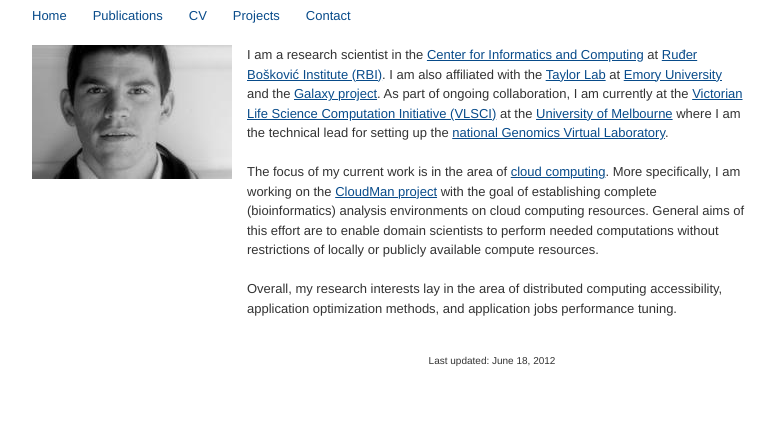
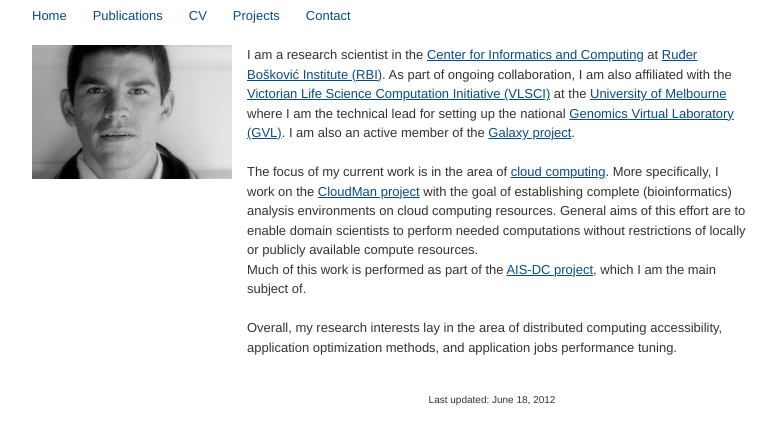
Before and after one commit to afgane/usecloudman, a Django app: template usecloudman/templates/enis/index.html in a window 1280 px wide. Shown: the part 50-494 px from the top of the page, without its empty margins (148-925 px from the left). Run offline with Django 3.2, Linux system fonts and the light colour scheme; the template is opened without the code that fills it, so the values that code supplies are empty; parts of the project's set-up code (start-up, migrations or seed data) failed here and were passed over.

Commit message:
Update enis index page

```diff
--- a/usecloudman/templates/enis/index.html
+++ b/usecloudman/templates/enis/index.html
@@ -22,24 +22,27 @@
             <p>I am a research scientist in the <a href="http://www.irb.hr/en/cir/"
                 target="_blank">Center for Informatics and Computing</a> at
             <a href="http://www.irb.hr/eng" target="_blank">Ruđer Bošković Institute (RBI)</a>.
-            I am also affiliated with the
-              <a href="http://bx.mathcs.emory.edu/" target="_blank">Taylor Lab</a>
-              at <a href="http://www.emory.edu">Emory University</a> and the
-              <a href="http://wiki.g2.bx.psu.edu/" target="_blank">Galaxy project</a>.
-              As part of ongoing collaboration, I am currently at the
+            As part of ongoing collaboration, I am also affiliated with the
               <a href="http://vlsci.org.au/">Victorian Life Science Computation Initiative (VLSCI)</a>
               at the <a href="http://unimelb.edu.au">University of Melbourne</a>
-              where I am the technical lead for setting up the
-              <a href="https://www.nectar.org.au/genomics-virtual-laboratory">national Genomics Virtual Laboratory</a>.</p>
+              where I am the technical lead for setting up the national
+              <a href="https://www.genome.edu.au/">Genomics Virtual Laboratory (GVL)</a>.
+            I am also an active member of the
+              <a href="http://wiki.galaxyproject.org/" target="_blank">Galaxy project</a>.
+              </p>
           <p>The focus of my current work is in the area of
               <a href="http://www.youtube.com/v/QJncFirhjPg&hl=en_US&fs=1&rel=0&color1=0x2b405b&color2=0x6b8ab6" class="popup flash" rel="width:480;height:385">
-              cloud computing</a>. More specifically, I am working on the
+              cloud computing</a>. More specifically, I work on the
               <a href="http://www.usecloudman.org">CloudMan project</a>
               with the goal of establishing complete (bioinformatics)
               analysis environments on cloud computing resources. General
               aims of this effort are to enable domain scientists to perform
               needed computations without restrictions of locally or publicly
-              available compute resources.</p>
+              available compute resources.<br/>
+              Much of this work is performed as part of the
+              <a href="http://www.irb.hr/Istrazivanja/Zavodi-i-centri/Centar-za-informatiku-i-racunarstvo/Projekti/Tekuci-projekti/Europski-FP6-i-FP7-projekti/Primjenske-Informacijske-usluge-za-raspodjeljena-racunalana-okruzenja-Application-Information-Services-for-Distributed-Computing-Environments-AIS-DC">AIS-DC project</a>,
+              which I am the main subject of.
+            </p>
           <p>Overall, my research interests lay in the area of distributed computing accessibility, application optimization methods, and application jobs performance tuning.</p>
         </div>
     </div>
```
